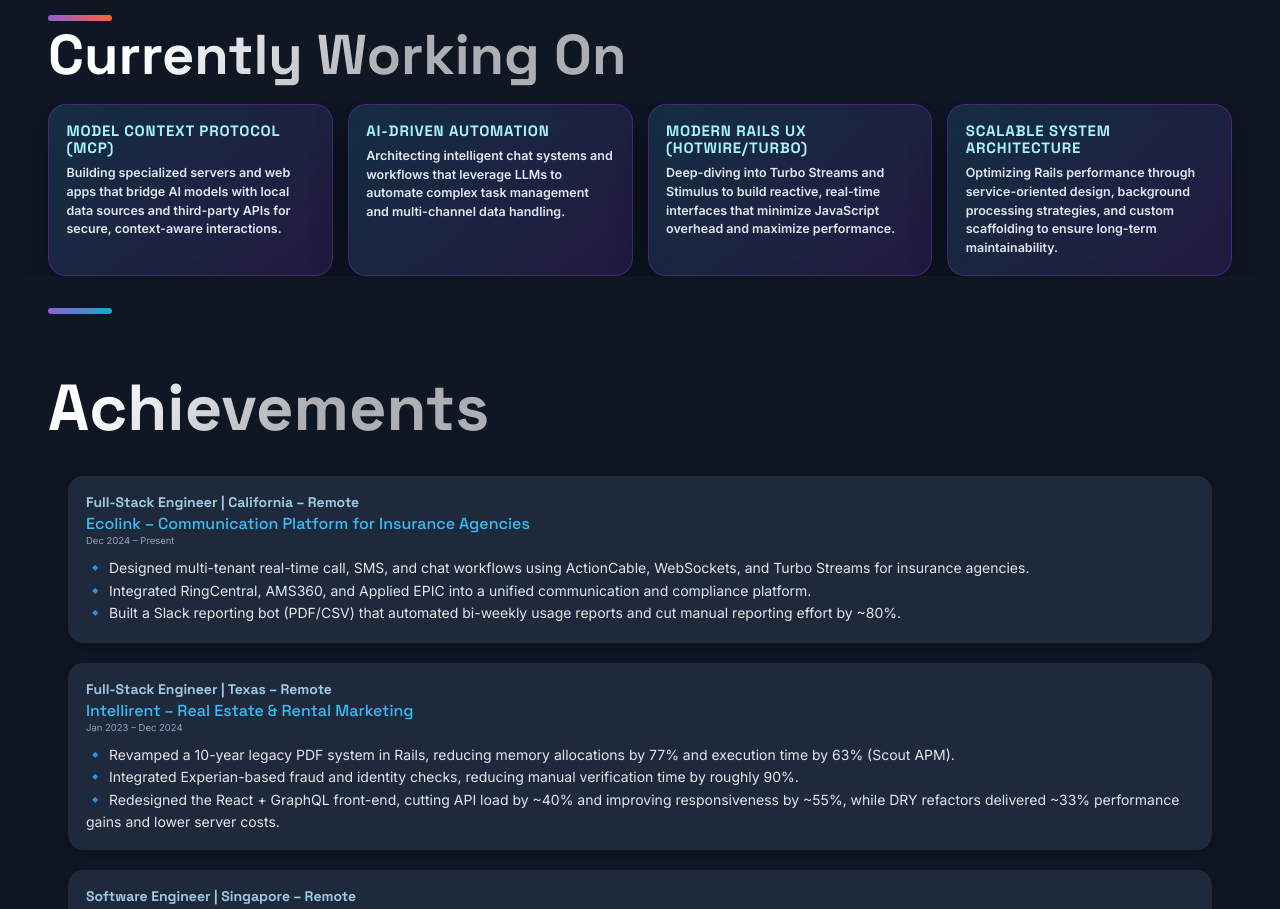
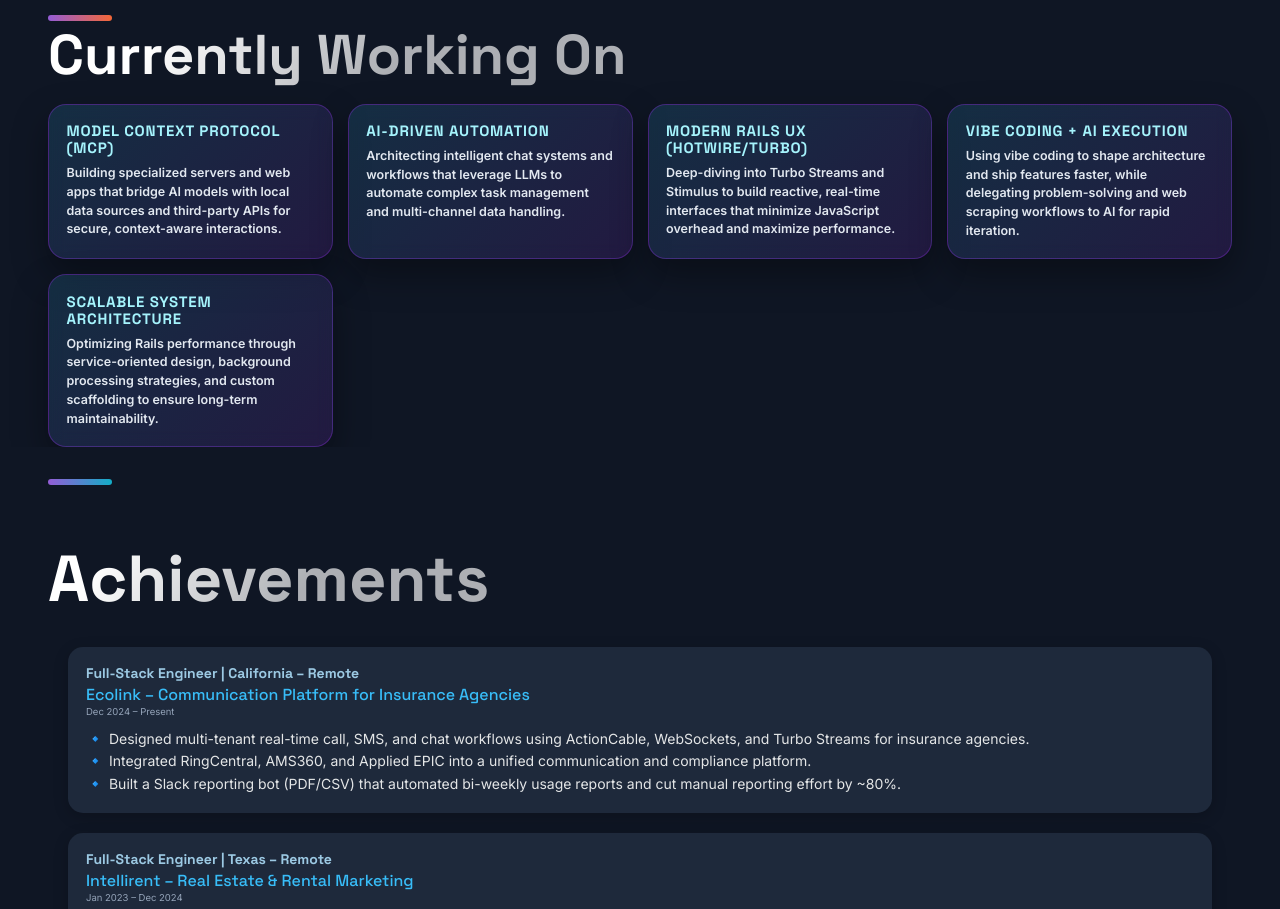
Before and after one commit to Zia-Ur-Rehman1/portfolio, a Next.js app: page / in a window 1280 px wide. Shown: the part 980-1889 px from the top of the page. Built offline with nearby package versions, Linux system fonts and the light colour scheme.

Commit message:
add Vibe Coding + AI Execution item to Currently Working On section

```diff
--- a/src/constants/constants.js
+++ b/src/constants/constants.js
@@ -197,6 +197,10 @@ export const CurrentFocusData = [
     hook: 'Deep-diving into Turbo Streams and Stimulus to build reactive, real-time interfaces that minimize JavaScript overhead and maximize performance.',
   },
   {
+    title: 'Vibe Coding + AI Execution',
+    hook: 'Using vibe coding to shape architecture and ship features faster, while delegating problem-solving and web scraping workflows to AI for rapid iteration.',
+  },
+  {
     title: 'Scalable System Architecture',
     hook: 'Optimizing Rails performance through service-oriented design, background processing strategies, and custom scaffolding to ensure long-term maintainability.',
   }
```
